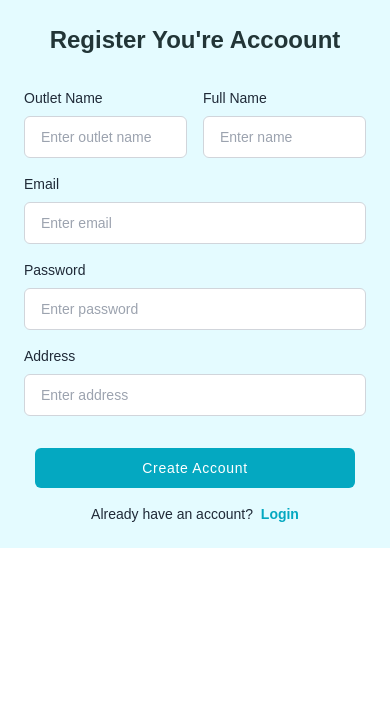
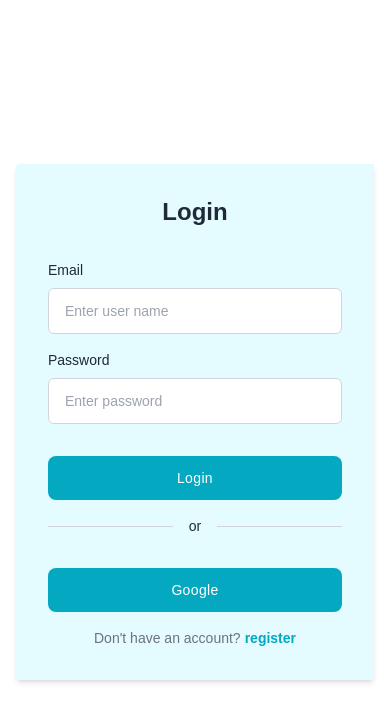
Before and after one commit to e-kasturi/GrabIt, a Next.js app in the folder grabit/: page /login in a window 390 px wide. Shown: the top 722 px of the page. Built offline with nearby package versions, Linux system fonts and the light colour scheme.

Commit message:
register

```diff
--- a/grabit/package.json
+++ b/grabit/package.json
@@ -9,6 +9,7 @@
     "lint": "next lint"
   },
   "dependencies": {
+    "@react-google-maps/api": "^2.20.5",
     "bcryptjs": "^2.4.3",
     "jose": "^5.9.6",
     "jsonwebtoken": "^9.0.2",
--- a/grabit/src/app/login/page.tsx
+++ b/grabit/src/app/login/page.tsx
@@ -1,118 +1,77 @@
-const Register = () => {
+import Link from "next/link";
+
+const Login = () => {
   return (
-    <div className="font-[sans-serif] bg-[#E4FBFF]  md:h-screen">
-      <div className="grid md:grid-cols-2 items-center gap-8 h-full">
-        {/* Left Image Section */}
-        <div className="p-4 bg-gray-50 h-full hidden lg:block">
-          <img
-            src="https://readymadeui.com/signin-image.webp"
-            className="max-w-[80%] w-full h-full aspect-square object-contain block mx-auto"
-            alt="login-image"
-          />
-        </div>
-
-        {/* Right Form Section */}
-        <div className="flex items-center p-6 h-full w-full">
-          <form className="max-w-lg w-full mx-auto">
-            <div className="mb-8">
-              <h3 className="text-[#223537] text-2xl font-bold text-center">
-                Register You're Accoount
-              </h3>
-            </div>
-            <div className="space-y-4">
-              {/* Outlet Name and Full Name Fields */}
-              <div className="flex w-full gap-4">
-                <div className="flex-1">
-                  <label className="text-gray-800 text-sm mb-2 block">
-                    Outlet Name
-                  </label>
-                  <input
-                    name="outletName"
-                    type="text"
-                    required
-                    className="bg-white border border-gray-300 w-full text-sm text-gray-800 pl-4 py-2.5 rounded-md outline-blue-500"
-                    placeholder="Enter outlet name"
-                  />
-                </div>
-                <div className="flex-1">
-                  <label className="text-gray-800 text-sm mb-2 block">
-                    Full Name
-                  </label>
-                  <input
-                    name="fullName"
-                    type="text"
-                    required
-                    className="bg-white border border-gray-300 w-full text-sm text-gray-800 pl-4 py-2.5 rounded-md outline-blue-500"
-                    placeholder="Enter name"
-                  />
-                </div>
-              </div>
-
-              {/* Email and Password Fields */}
+    <div>
+      <div className="min-h-screen flex flex-col items-center justify-center py-6 px-4">
+        <div className="max-w-md w-full">
+          <div className="p-8 rounded-l bg-[#E4FBFF] shadow-md">
+            <h2 className="text-gray-800 text-center text-2xl font-bold">
+              Login
+            </h2>
+            <form className="mt-8 space-y-4">
               <div>
                 <label className="text-gray-800 text-sm mb-2 block">
                   Email
                 </label>
+                <div className="relative flex items-center">
                   <input
                     name="email"
-                  type="email"
+                    type="text"
                     required
-                  className="bg-white border border-gray-300 w-full text-sm text-gray-800 pl-4 py-2.5 rounded-md outline-blue-500"
-                  placeholder="Enter email"
+                    className="w-full text-gray-800 text-sm border border-gray-300 px-4 py-3 rounded-md outline-blue-600"
+                    placeholder="Enter user name"
                   />
                 </div>
-
+              </div>
               <div>
                 <label className="text-gray-800 text-sm mb-2 block">
                   Password
                 </label>
+                <div className="relative flex items-center">
                   <input
                     name="password"
                     type="password"
-                  required
-                  className="bg-white border border-gray-300 w-full text-sm text-gray-800 pl-4 py-2.5 rounded-md outline-blue-500"
+                    required=""
+                    className="w-full text-gray-800 text-sm border border-gray-300 px-4 py-3 rounded-md outline-blue-600"
                     placeholder="Enter password"
                   />
                 </div>
-
-              <div>
-                <label className="text-gray-800 text-sm mb-2 block">
-                  Address
-                </label>
-                <input
-                  name="address"
-                  type="text"
-                  required
-                  className="bg-white border border-gray-300 w-full text-sm text-gray-800 pl-4 py-2.5 rounded-md outline-blue-500"
-                  placeholder="Enter address"
-                />
               </div>
-            </div>
-
-            {/* Center the Button */}
-            <div className="flex justify-center mt-8">
+              <div className="flex justify-center !mt-8">
                 <button
                   type="button"
-                className="w-80 py-2.5 px-4 text-sm tracking-wider rounded-md bg-[#04A8C1] hover:bg-[#00869A] text-white focus:outline-none"
+                  className="w-80 py-3 px-4 text-sm tracking-wide rounded-lg text-white bg-[#04A8C1] hover:bg-[#00869A] focus:outline-none"
                 >
-                Create Account
+                  Login
                 </button>
               </div>
-
-            {/* Center the Text */}
-            <p className="text-gray-800 text-sm mt-4 text-center">
-              Already have an account?{" "}
-              <a
-                href="javascript:void(0);"
+              <div className="my-4 flex items-center gap-4">
+                <hr className="w-full border-gray-300" />
+                <p className="text-sm text-gray-800 text-center">or</p>
+                <hr className="w-full border-gray-300" />
+              </div>
+              <div className="flex justify-center !mt-8">
+                <button
+                  type="button"
+                  className=" w-80 py-3 px-4 text-sm tracking-wide rounded-lg text-white bg-[#04A8C1] hover:bg-[#00869A] focus:outline-none"
+                >
+                  Google
+                </button>
+              </div>
+              <p className="text-gray-500 text-sm text-center">
+                Don't have an account?
+                <Link   href="/register"
                 className="text-[#04A8C1] font-semibold hover:underline ml-1"
            >
-                Login
-              </a>
+               register
+              </Link>
               </p>
             </form>
           </div>
         </div>
       </div>
+    </div>
   );
 };
-export default Register;
+export default Login;
--- a/grabit/src/app/register/page.tsx
+++ b/grabit/src/app/register/page.tsx
@@ -1,14 +1,13 @@
 "use client";
 
-import { useRouter } from "next/router";
-import { ChangeEvent, FormEvent, use, useState } from "react";
+import { GoogleMap, LoadScript, Marker } from "@react-google-maps/api";
+import { ChangeEvent, FormEvent, useState } from "react";
 import Link from "next/link";
-
+import { useRouter } from "next/navigation";
 
 const Register = () => {
-  const router = useRouter()
-  const [loadeing, setLoading] = useState(false);
-  const [error, setError] = useState("");
+  const [loading, setLoading] = useState(false);
+  const [errorMessage, setErrorMessage] = useState("");
   const [latitude, setLatitude] = useState<number>(-6.2);
   const [longitude, setLongitude] = useState<number>(106.816666);
   const [user, setUser] = useState({
@@ -17,9 +16,10 @@ const Register = () => {
     email: "",
     password: "",
     address: "",
+    phone: "",
     role: "admin",
   });
-
+  const router = useRouter();
 
   const handleChange = (element: ChangeEvent<HTMLInputElement>) => {
     const { name, value } = element.target;
@@ -40,48 +40,38 @@ const Register = () => {
         }
       );
 
-      if (res.ok) {
+      const response = await res.json();
+      if (!res.ok) {
+        throw new Error(response.message || "Register Failed");
+      }
       alert("Registration Success");
       router.push("/login");
-      }
-    } catch (error) {
-      alert(error || "Register Failed");
-      //throw new Error(response.message || "Register Failed")
+
+    } catch (error: any) {
+      setErrorMessage(error.message || "Register Failed");
+    } finally {
+      setLoading(false);
     }
   };
-
   return (
-    <div className="font-[sans-serif] bg-[#E4FBFF]  md:h-screen">
+    <div className="font-[sans-serif] bg-[#E4FBFF] md:h-screen">
     <div className="grid md:grid-cols-2 items-center gap-8 h-full">
-        {/**Error Message */}
-        {error && (
-          <p className="mb-4 text-center text-sm text-red-600">{error}</p>
+      {errorMessage && (
+        <p className="mb-4 text-center text-sm text-red-600">{errorMessage}</p>
       )}
 
-        {/* Left Image Section */}
-        <div className="p-4 bg-gray-50 h-full hidden lg:block">
-          <img
-            src="https://readymadeui.com/signin-image.webp"
-            className="max-w-[80%] w-full h-full aspect-square object-contain block mx-auto"
-            alt="login-image"
-          />
-        </div>
-
-        {/* Right Form Section */}
-        <div
-          onSubmit={handleSubmit}
-          className="flex items-center p-6 h-full w-full"
-        >
-          <form className="max-w-lg w-full mx-auto">
+      {/* Left Form Section */}
+      <div className="p-6 flex items-center">
+        <form onSubmit={handleSubmit} className="max-w-lg w-full mx-auto">
           <div className="mb-8">
             <h3 className="text-[#223537] text-2xl font-bold text-center">
-                Register You're Accoount
+              Register Your Account
             </h3>
           </div>
           <div className="space-y-4">
-              {/**outlet name */}
-              <div className="flex w-full gap-4">
-                <div className="flex-1">
+            {/* Outlet Name and Full Name Fields */}
+
+              <div>
                 <label className="text-gray-800 text-sm mb-2 block">
                   Outlet Name
                 </label>
@@ -95,8 +85,7 @@ const Register = () => {
                   placeholder="Enter outlet name"
                 />
               </div>
-                {/**Name/ full name */}
-                <div className="flex-1">
+              <div>
                 <label className="text-gray-800 text-sm mb-2 block">
                   Full Name
                 </label>
@@ -110,12 +99,24 @@ const Register = () => {
                   placeholder="Enter name"
                 />
             </div>
+
+            {/* Phone */}
+            <div>
+              <label className="text-gray-800 text-sm mb-2 block">Phone</label>
+              <input
+                name="phone"
+                value={user.phone}
+                onChange={handleChange}
+                type="number"
+                required
+                className="bg-white border border-gray-300 w-full text-sm text-gray-800 pl-4 py-2.5 rounded-md outline-blue-500"
+                placeholder="Enter phone number"
+              />
             </div>
-              {/**Email */}
+
+            {/* Email */}
             <div>
-                <label className="text-gray-800 text-sm mb-2 block">
-                  Email
-                </label>
+              <label className="text-gray-800 text-sm mb-2 block">Email</label>
               <input
                 name="email"
                 value={user.email}
@@ -126,11 +127,10 @@ const Register = () => {
                 placeholder="Enter email"
               />
             </div>
-              {/**Password */}
+
+            {/* Password */}
             <div>
-                <label className="text-gray-800 text-sm mb-2 block">
-                  Password
-                </label>
+              <label className="text-gray-800 text-sm mb-2 block">Password</label>
               <input
                 name="password"
                 value={user.password}
@@ -141,20 +141,59 @@ const Register = () => {
                 placeholder="Enter password"
               />
             </div>
-              {/**addres */}
+          </div>
+        </form>
+      </div>
+
+      {/* Right Form Section */}
+      <div className="flex items-center p-6 h-full w-full">
+        <form className="max-w-lg w-full mx-auto">
+          {/* Address Field */}
+          <div className="space-y-4">
             <div>
-                <label className="text-gray-800 text-sm mb-2 block">
+              <label className="block mb-2 text-sm font-medium text-gray-700">
                 Address
               </label>
-                <textarea
-                  name="address"
+              <input
+                id="address"
                 value={user.address}
                 onChange={handleChange}
-                  type="text"
+                name="address"
+                className="w-full px-4 py-2 mt-2 border border-gray-300 rounded-lg shadow-sm focus:outline-none focus:ring-2 focus:ring-teal-500"
+                placeholder="Address"
                 required
-                  className="bg-white border border-gray-300 w-full text-sm text-gray-800 pl-4 py-2.5 rounded-md outline-blue-500"
-                  placeholder="Enter address"
               />
+            </div>
+
+            {/* Select Location */}
+            <div>
+              <label className="block mb-2 text-sm font-medium text-gray-700">
+                Select Location on Map
+              </label>
+              <div className="w-full h-64 rounded-lg shadow-lg border">
+                <LoadScript
+                  googleMapsApiKey={
+                    process.env.NEXT_PUBLIC_GOOGLE_MAPS_API_KEY || ""
+                  }
+                >
+                  <GoogleMap
+                    mapContainerStyle={{ height: "100%", width: "100%" }}
+                    center={{ lat: latitude, lng: longitude }}
+                    zoom={13}
+                    onClick={(e: any) => {
+                      if (e.latLng) {
+                        setLatitude(e.latLng.lat());
+                        setLongitude(e.latLng.lng());
+                      }
+                    }}
+                  >
+                    <Marker position={{ lat: latitude, lng: longitude }} />
+                  </GoogleMap>
+                </LoadScript>
+              </div>
+              <p className="mt-2 text-sm text-gray-600">
+                Latitude: {latitude}, Longitude: {longitude}
+              </p>
             </div>
           </div>
 
@@ -171,17 +210,17 @@ const Register = () => {
           {/* Center the Text */}
           <p className="text-gray-800 text-sm mt-4 text-center">
             Already have an account?{" "}
-              <Link   href="/login"
+            <Link
+              href="/login"
               className="text-[#04A8C1] font-semibold hover:underline ml-1"
             >
               Login
             </Link>
-
           </p>
         </form>
       </div>
     </div>
   </div>
-  );
+  )
 };
 export default Register;
```
Also changed, not shown: 2 other files (tests, documents, lock files or other folders). Lines whose indentation alone changed are shown as unchanged.
